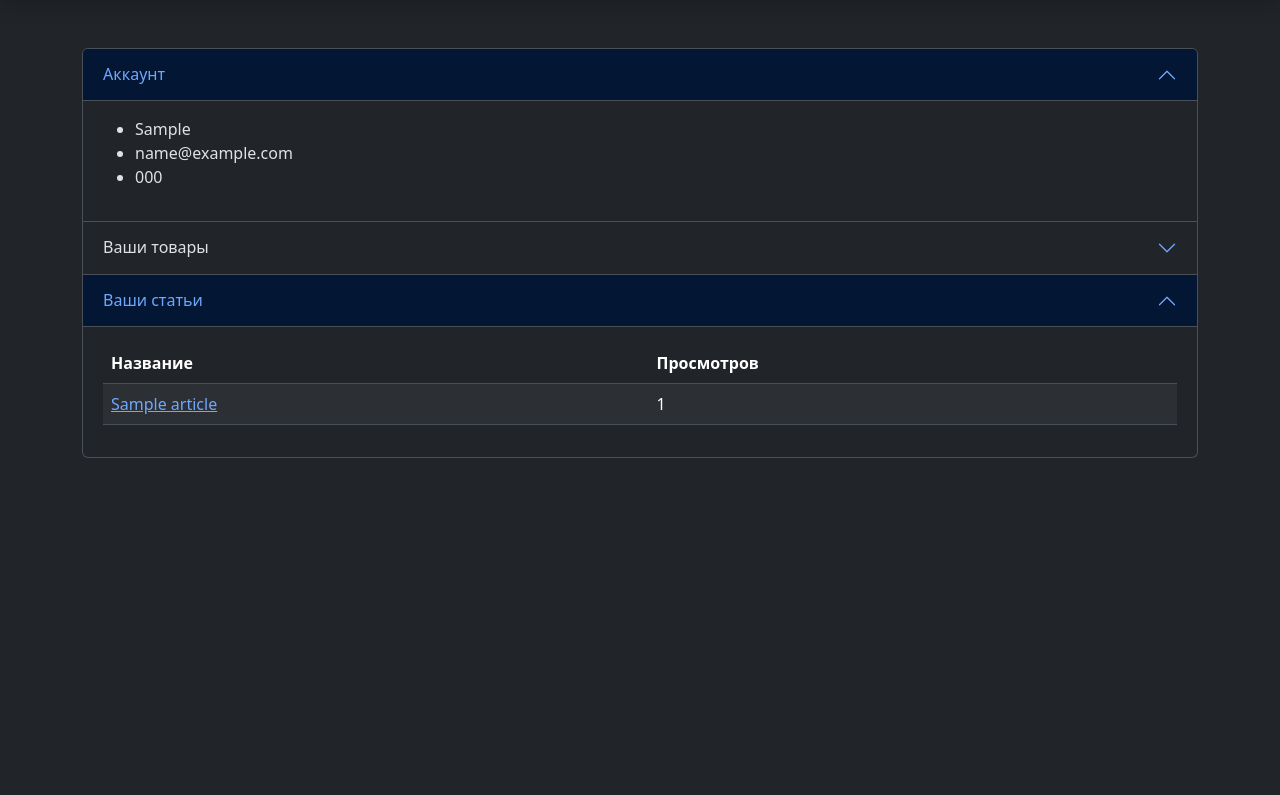
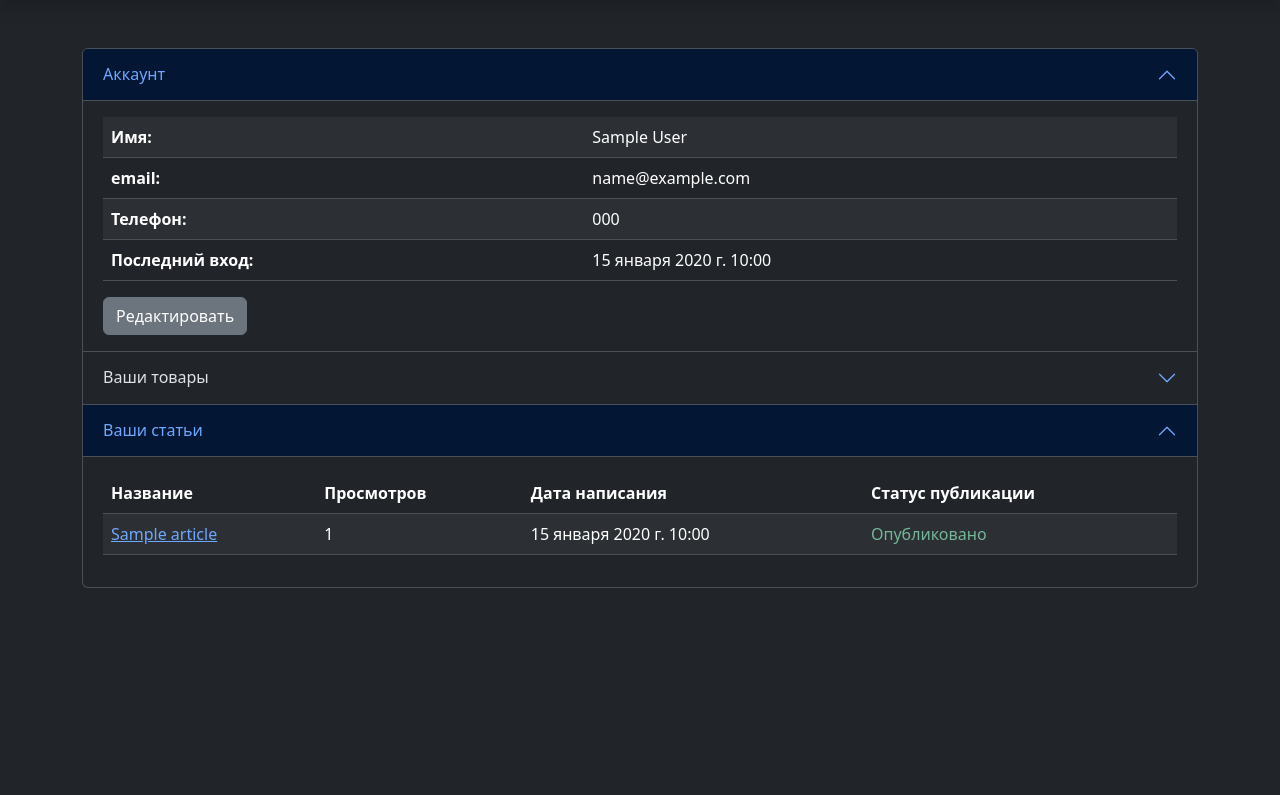
Before and after one commit to IldarGaleevSkyProHomeworks/django_homeworks, a Django app: page /accounts/profile/ in a window 1280 px wide, after a click on "Ваши статьи". Shown: the part 57-852 px from the top of the page. Run offline with Django 4.2, Linux system fonts and the light colour scheme; a user stored in the database is signed in; tables that the repository leaves empty hold one stand-in row (values such as "Sample post"); parts of the project's set-up code (start-up, migrations or seed data) failed here and were passed over; some libraries are stand-ins or nearby versions.

Commit message:
change user detail page + user edit form

```diff
--- a/accounts_app/templates/accounts_app/user_detail.html
+++ b/accounts_app/templates/accounts_app/user_detail.html
@@ -13,17 +13,31 @@
       </h2>
       <div id="panelsStayOpen-collapseOne" class="accordion-collapse collapse show">
         <div class="accordion-body">
-          <ul>
-            <li>{{ user.first_name }}</li>
-            <li>
-              {{ user.email }}
-              {% if not user.is_email_verify %}
-                <p>Адрес почты не подтвержден!</p>
-                <a href="{% url 'accounts:email_verify_again' %}">Выслать ссылку подтверждения повторно</a>
-              {% endif %}
-            </li>
-            <li>{{ user.phone }}</li>
-          </ul>
+          <table class="table table-striped">
+            <tr>
+              <th>Имя:</th>
+              <td>{{ user.first_name }} {{ user.last_name }}</td>
+            </tr>
+            <tr>
+              <th>email:</th>
+              <td>
+                {{ user.email }}
+                {% if not user.is_email_verify %}
+                  <p class="text-warning-emphasis">Адрес почты не подтвержден!</p>
+                  <a href="{% url 'accounts:email_verify_again' %}">Выслать ссылку подтверждения повторно</a>
+                {% endif %}
+              </td>
+            </tr>
+            <tr>
+              <th>Телефон:</th>
+              <td>{{ user.phone }}</td>
+            </tr>
+            <tr>
+              <th>Последний вход:</th>
+              <td>{{ user.last_login }}</td>
+            </tr>
+          </table>
+          <a class="btn btn-secondary" href="{% url 'accounts:user_edit' %}">Редактировать</a>
         </div>
       </div>
     </div>
@@ -81,17 +95,28 @@
               <tr>
                 <th>Название</th>
                 <th>Просмотров</th>
+                <th>Дата написания</th>
+                <th>Статус публикации</th>
               </tr>
               </thead>
               <tbody>
               {% for article in user.articles.all %}
                 <tr>
                   <td>
-                    <a href="{% url 'blog_app:article_detail' article.slug %}" target="_blank" rel="noopener noreferrer">
+                    <a href="{% url 'blog_app:article_detail' article.slug %}" target="_blank"
+                       rel="noopener noreferrer">
                       {{ article.title }}
                     </a>
                   </td>
                   <td>{{ article.view_count }}</td>
+                  <td>{{ article.create_date }}</td>
+                  <td>
+                    {% if article.is_published %}
+                      <span class="text-success-emphasis">Опубликовано</span>
+                    {% else %}
+                      <span class="text-secondary-emphasis">Не опубликовано</span>
+                    {% endif %}
+                  </td>
                 </tr>
               {% endfor %}
               </tbody>
--- a/accounts_app/urls.py
+++ b/accounts_app/urls.py
@@ -3,7 +3,8 @@ from django.urls import path
 from django.views.generic import TemplateView
 
 from accounts_app.apps import AccountsAppConfig
-from accounts_app.views import UserDetailView, UserCreateView, UserEmailVerify, VerifyMailAgain, UserResetPassword
+from accounts_app.views import (UserDetailView, UserCreateView, UserEmailVerify,
+                                VerifyMailAgain, UserResetPassword, UserEditView)
 
 app_name = AccountsAppConfig.name
 
@@ -14,6 +15,7 @@ urlpatterns = [
     path('registration/email_verify/<uidb64>/<token>/', UserEmailVerify.as_view(), name='email_verify'),
     path('registration/email_verify/resend', VerifyMailAgain.as_view(), name='email_verify_again'),
     path('reset_password/', UserResetPassword.as_view(), name='reset_password'),
+    path('edit/', UserEditView.as_view(), name='user_edit'),
 
     path('login/', LoginView.as_view(
         template_name='accounts_app/login.html',
--- a/accounts_app/views.py
+++ b/accounts_app/views.py
@@ -6,11 +6,11 @@ from django.shortcuts import redirect
 from django.urls import reverse_lazy
 from django.utils.http import urlsafe_base64_decode
 from django.views import View
-from django.views.generic import DetailView, CreateView, TemplateView, FormView
+from django.views.generic import DetailView, CreateView, FormView, UpdateView
 from django.contrib.auth.tokens import default_token_generator as token_generator
 
 from accounts_app.models import User
-from accounts_app.forms import UserRegisterForm, UserResetPasswordForm
+from accounts_app.forms import UserRegisterForm, UserResetPasswordForm, UserEditForm
 from tasks.send_mail import send_email_to_verify, send_new_user_password
 
 
@@ -45,6 +45,28 @@ class UserCreateView(CreateView):
             send_email_to_verify(self.object.id, get_current_site(self.request).id)
             return redirect(reverse_lazy('accounts:email_verify_alert'))
 
+        return self.render_to_response(self.get_context_data(form=form))
+
+
+class UserEditView(LoginRequiredMixin, UpdateView):
+    model = User
+    form_class = UserEditForm
+    template_name = 'accounts_app/user_edit.html'
+    success_url = reverse_lazy('accounts:user_detail')
+
+    def get_context_data(self, **kwargs):
+        ctx = super().get_context_data(**kwargs)
+        ctx['title'] = 'Редактирование профиля'
+        return ctx
+
+    def get_object(self, queryset=None):
+        return self.request.user
+
+    def form_valid(self, form):
+        if form.is_valid():
+            user = form.save()
+            login(self.request, user)
+            return redirect(reverse_lazy('accounts:user_detail'))
         return self.render_to_response(self.get_context_data(form=form))
 
 
```
Also changed, not shown: accounts_app/forms.py (+7 -1 lines), accounts_app/templates/accounts_app/user_edit.html (added, +49 -0 lines).
